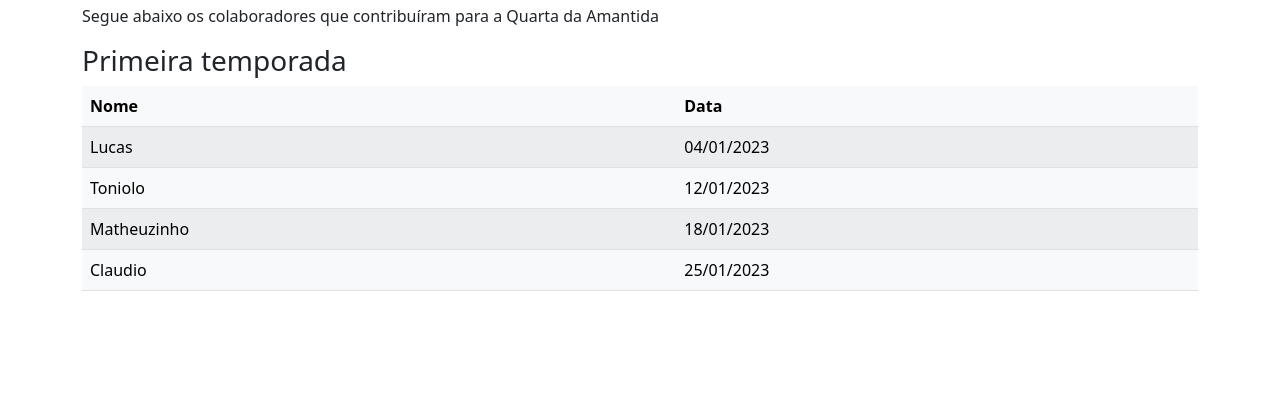
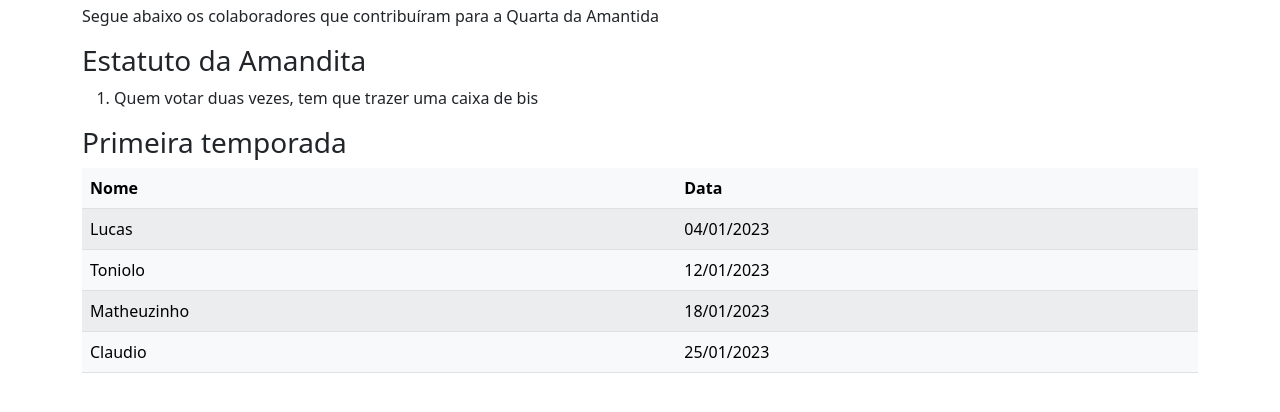
Before and after one commit to GuilhermeTonioloBarreto/quartadaamandita, a plain HTML site: page index.html in a window 1280 px wide. Shown: the part 58-470 px from the top of the page. Drawn offline with nearby package versions, Linux system fonts and the light colour scheme.

Commit message:
Criação estatuto da amandita

```diff
--- a/index.html
+++ b/index.html
@@ -13,6 +13,11 @@
   <h2>Quarta da Amandita</h2>
   <p>Segue abaixo os colaboradores que contribuíram para a Quarta da Amantida</p>
   <table class="table table-striped table-hover table-light">
+
+  <h3>Estatuto da Amandita</h3>
+	<ol>
+	  <li>Quem votar duas vezes, tem que trazer uma caixa de bis</li>
+	</ol>
 
    <h3>Primeira temporada</h3>
 
```
